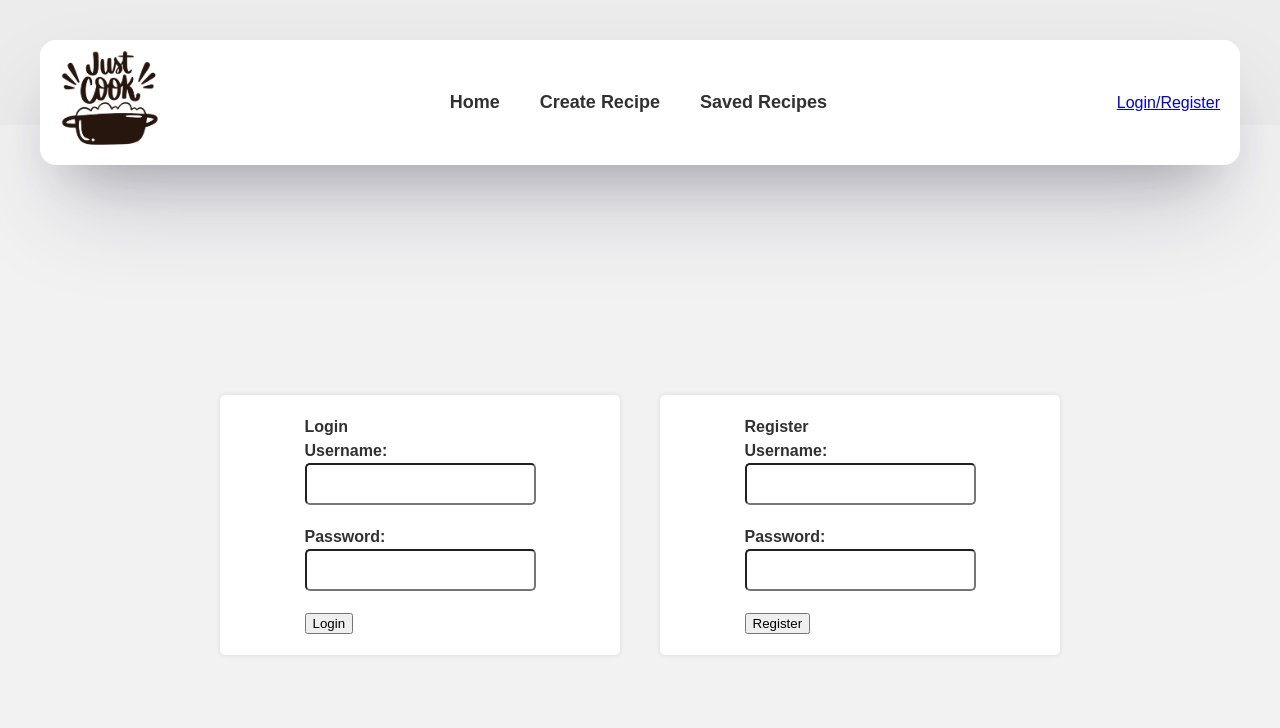
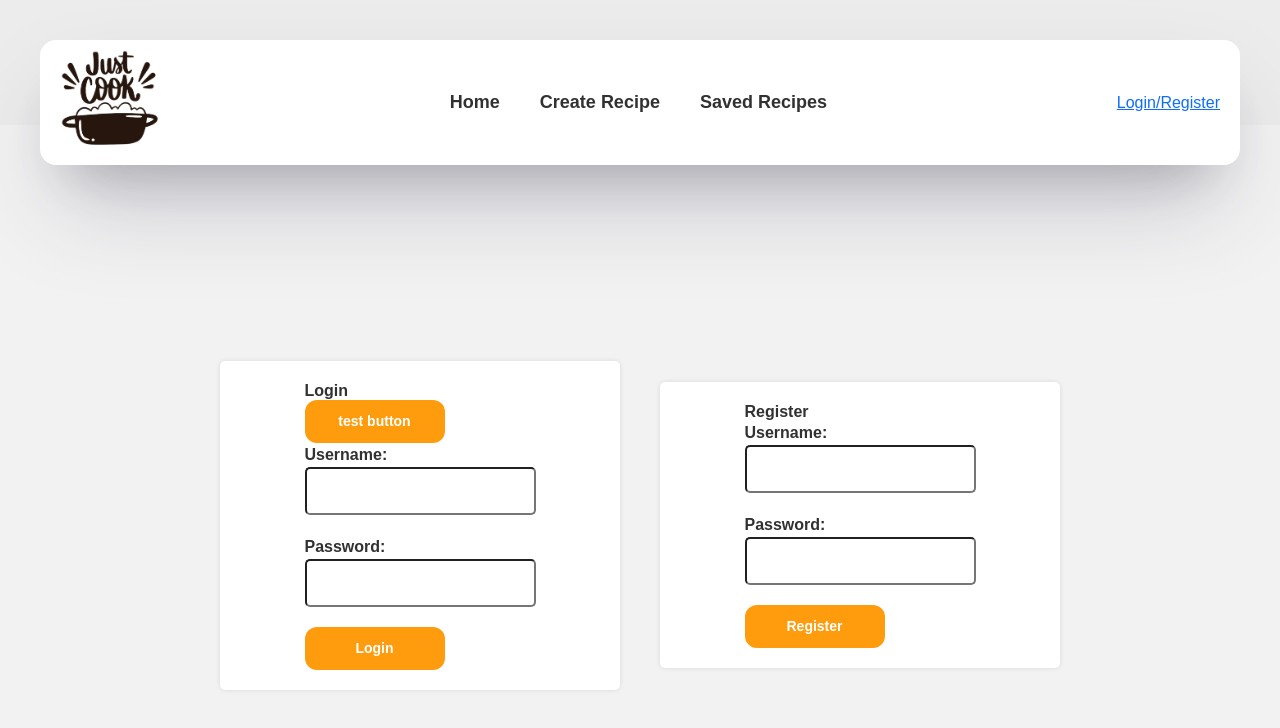
Before and after one commit to Morosan/recipe-app, a React (Create React App) app: page /auth in a window 1280 px wide. Shown: the top 728 px of the page. Built offline with nearby package versions, Linux system fonts and the light colour scheme.

Commit message:
bootstrap spinner and buttons WIP

```diff
--- a/package.json
+++ b/package.json
@@ -7,7 +7,9 @@
     "@testing-library/react": "^13.4.0",
     "@testing-library/user-event": "^13.5.0",
     "axios": "^1.6.8",
+    "bootstrap": "^5.3.3",
     "react": "^18.2.0",
+    "react-bootstrap": "^2.10.2",
     "react-cookie": "^7.1.0",
     "react-dom": "^18.2.0",
     "react-router-dom": "^6.22.3",
--- a/src/App.js
+++ b/src/App.js
@@ -6,6 +6,7 @@ import { SavedRecipes } from "./pages/saved-recipes";
 import { Navbar } from "./components/navbar";
 import { Logo } from "./components/logo";
 
+import 'bootstrap/dist/css/bootstrap.min.css';
 import "./App.css";
 import "./styles/index.scss";
 
--- /dev/null
+++ b/src/components/button.js
@@ -0,0 +1,20 @@
+import Spinner from 'react-bootstrap/Spinner';
+
+export const Button = ({ text, className, type, onSubmit, isLoading, onClick }) => {
+    return (
+        <button
+            className={`button ${className}`}
+            type={type}
+            onSubmit={onSubmit}
+            onClick={onClick}
+        >
+            { isLoading ?
+                <Spinner animation="border" role="status">
+                    <span className="visually-hidden">Loading...</span>
+                </Spinner>
+                :
+                text
+            }
+        </button>
+    )
+  }
--- a/src/pages/auth.js
+++ b/src/pages/auth.js
@@ -1,8 +1,9 @@
 /* eslint-disable no-unused-vars */
-import React, { useState } from "react";
+import React, { useEffect, useState } from "react";
 import axios from "axios";
 import { useCookies } from "react-cookie";
 import { useNavigate } from "react-router-dom";
+import { Button } from "../components/button";
 
 export const Auth = () => {
   return (
@@ -18,8 +19,17 @@ const Login = () => {
 
   const [username, setUsername] = useState("");
   const [password, setPassword] = useState("");
+  const [isLoading, setLoading] = useState(false);
+
 
   const navigate = useNavigate();
+
+  const handleClick = () => {
+    setLoading(true)
+    setTimeout(() => {
+        setLoading(false)
+    }, 3000)
+  };
 
   const handleSubmit = async (event) => {
     event.preventDefault();
@@ -42,6 +52,12 @@ const Login = () => {
     <div className="auth-container">
       <form onSubmit={handleSubmit}>
         <h2>Login</h2>
+        <Button
+          className="primary"
+          text="test button"
+          onClick={handleClick}
+          isLoading={isLoading}
+        />
         <div className="form-group">
           <label htmlFor="username">Username:</label>
           <input
@@ -60,7 +76,7 @@ const Login = () => {
             onChange={(event) => setPassword(event.target.value)}
           />
         </div>
-        <button type="submit">Login</button>
+        <button className="button primary" type="submit">Login</button>
       </form>
     </div>
   );
@@ -108,7 +124,7 @@ const Register = () => {
             onChange={(event) => setPassword(event.target.value)}
           />
         </div>
-        <button type="submit">Register</button>
+        <button className="button primary" type="submit">Register</button>
       </form>
     </div>
   );
--- a/src/styles/base/global.scss
+++ b/src/styles/base/global.scss
@@ -17,3 +17,15 @@ body {
 section {
   margin-top: 8rem;
 }
+
+.visually-hidden {
+  position: absolute !important;
+  clip: rect(0, 0, 0, 0) !important;
+  border: 0 !important;
+  height: 1px !important;
+  margin: -1px !important;
+  overflow: hidden !important;
+  padding: 0 !important;
+  white-space: nowrap !important;
+  width: 1px !important;
+}
--- a/src/styles/components/buttons.scss
+++ b/src/styles/components/buttons.scss
@@ -4,6 +4,14 @@
   border-radius: 1.2rem;
   border: 1px solid transparent;
   font-weight: 700;
+  font-size: 1.4rem;
+  display: flex;
+  align-items: center;
+  justify-content: center;
+  min-width: 14rem;
+
+  .spinner-border {
+  }
 
   &.primary {
     background: $primary-color;
```
Also changed, not shown: 1 other file (tests, documents, lock files or other folders).
